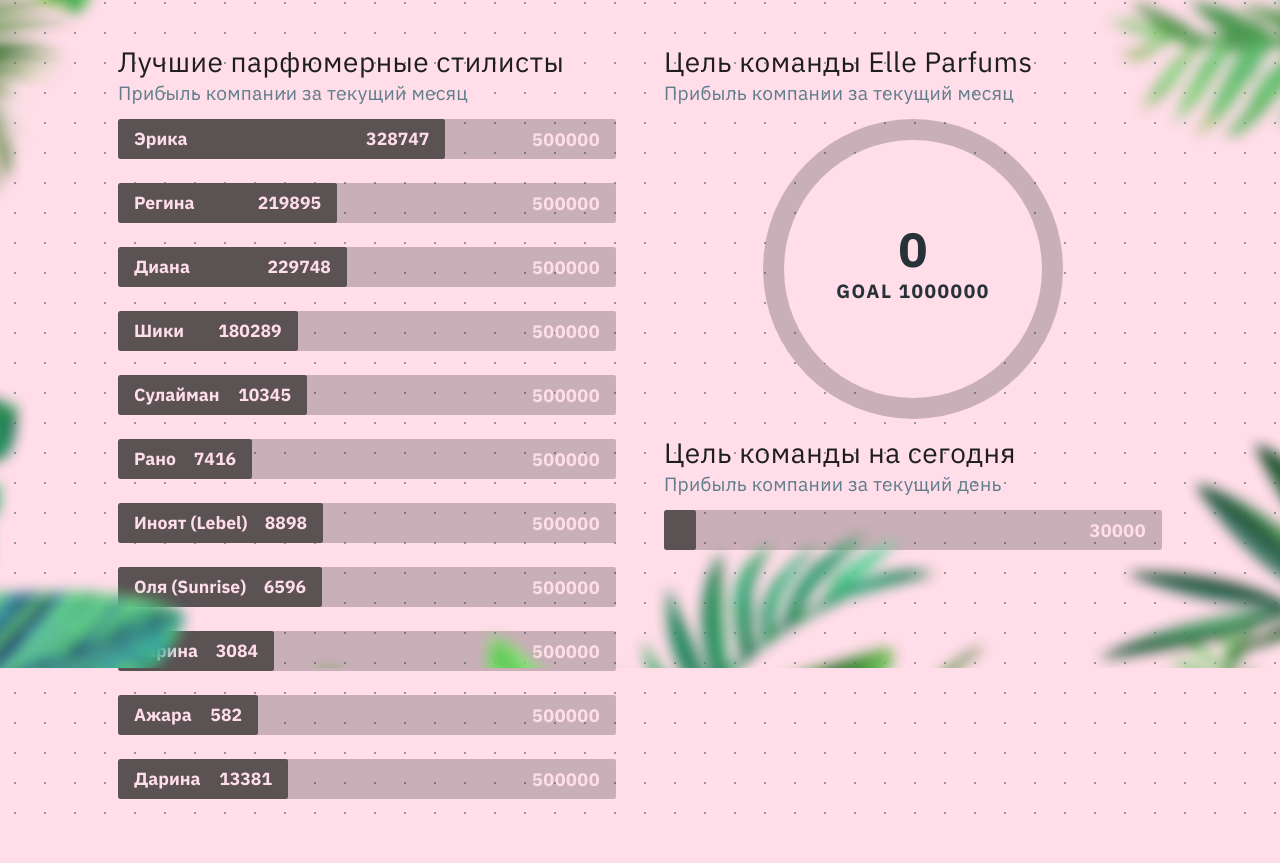
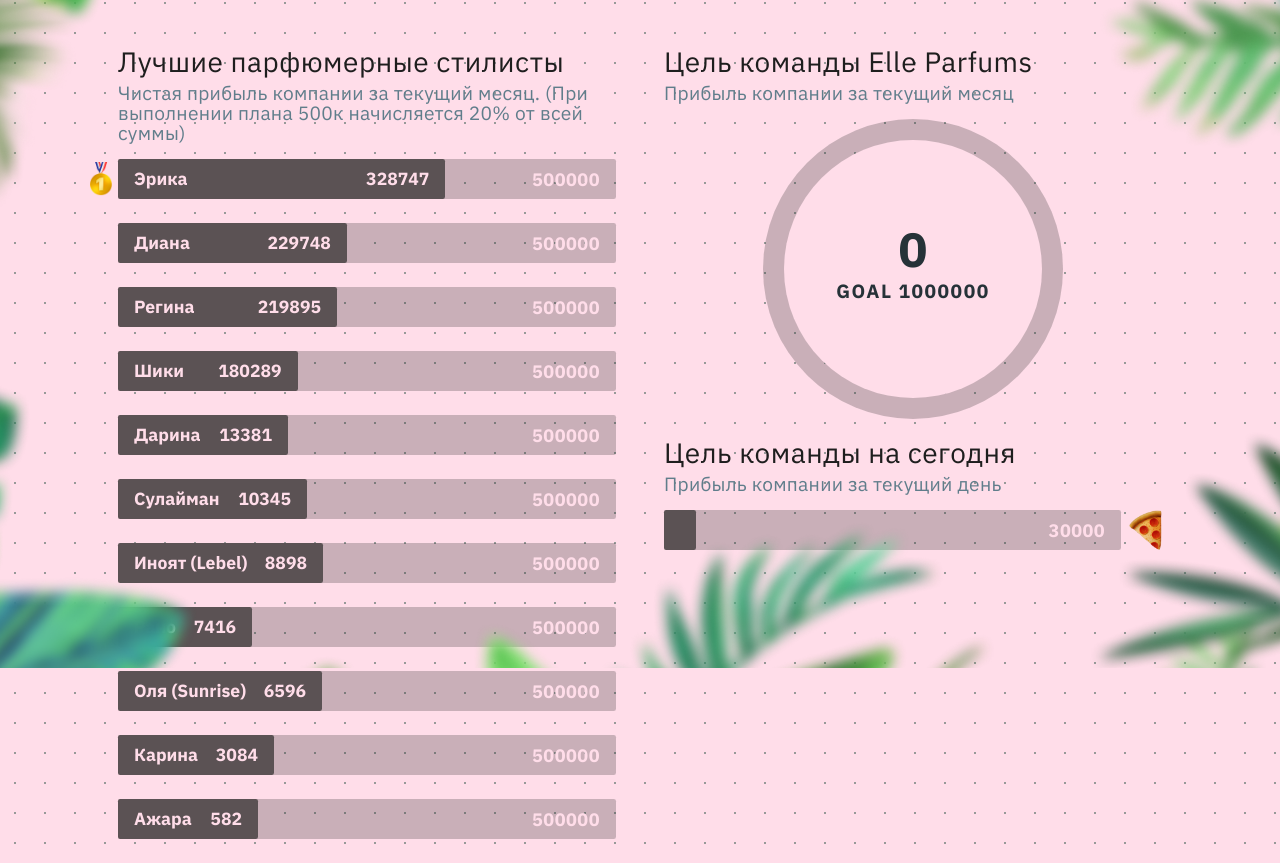
Before and after one commit to LeraPolovinkina/ElleParfums, a Django app: page / in a window 1280 px wide. Shown: the part 132-995 px from the top of the page. Before the commit the page ends 946 px from the top, so only its background shows below. Run offline with Django 4.2, Linux system fonts and the light colour scheme; data comes from the database, SQL or seed files in the repository; both versions use the stored data as it was after the commit; data that the repository does not hold is empty; parts of the project's set-up code (start-up, migrations or seed data) failed here and were passed over; some libraries are stand-ins or nearby versions.

Commit message:
пицца и медаль

```diff
--- a/blog/views.py
+++ b/blog/views.py
@@ -10,6 +10,7 @@
 def home(request):
     # Данные, которые вы хотите передать на страницу
     employee = User.objects.filter(is_active=True)
+    employee = employee.order_by('-profit')
 
     new_api_users = req.get_all_employees()
     today = req.get_today_statistic()
@@ -34,7 +35,8 @@
 
     my_variable_value = StaticValue.objects.first()
     # Передача данных в шаблон
-    context = {'users': employee,
+    context = {'first': employee[0],
+               'users': employee[1:],
                'variable': my_variable_value,
                'today': today,
                'month': month}
@@ -42,9 +44,10 @@
     # Возврат отрендеренного представления с передачей контекста
     return render(request, 'index.html', context)
 
+
 class Update(View):
     def get(self, request, *args, **kwargs):
-        employee = User.objects.filter(is_active=True)
+        employee = User.objects.filter(is_active=True).order_by('-profit')
 
         new_api_users = req.get_all_employees()
         today = req.get_today_statistic()
@@ -71,7 +74,8 @@
 
         # # Преобразование QuerySet в список словарей
         employee_data = serializers.serialize('json', employee)
-        static_v = {'global_goal':my_variable_value.global_goal, 'employee_goal': my_variable_value.employee_goal, 'today_goal' : my_variable_value.today_goal}
+        static_v = {'global_goal': my_variable_value.global_goal, 'employee_goal': my_variable_value.employee_goal,
+                    'today_goal': my_variable_value.today_goal}
 
         # Логика обработки AJAX-запроса и формирования данных для отправки клиенту
         data = {'users': employee_data,
--- a/lera_2/settings.py
+++ b/lera_2/settings.py
@@ -116,8 +116,8 @@
 
 # Static files (CSS, JavaScript, Images)
 # https://docs.djangoproject.com/en/4.2/howto/static-files/
-PROJECT_ROOT = os.path.normpath(os.path.dirname(file))
-STATIC_ROOT = os.path.join(PROJECT_ROOT, 'static')
+# PROJECT_ROOT = os.path.normpath(os.path.dirname(file))
+# STATIC_ROOT = os.path.join(PROJECT_ROOT, 'static')
 STATIC_URL = 'static/'
 STATICFILES_DIRS = [os.path.join(BASE_DIR, 'static')]
 
--- a/static/css/style.css
+++ b/static/css/style.css
@@ -1,6 +1,7 @@
 * {
     font-family: 'IBM Plex Sans';
 }
+
 body {
     background-image: radial-gradient(rgba(0, 0, 0, 0.4) 5%, #ffdde9 1%);
     background-position: 0 0;
@@ -9,6 +10,7 @@
     margin: 0;
     padding: 0;
 }
+
 .logo {
     height: 6rem;
 }
@@ -24,6 +26,7 @@
     letter-spacing: 0.496657px;
     color: #1E1E1E;
 }
+
 p.sub_heading {
     font-family: 'IBM Plex Sans';
     font-style: normal;
@@ -46,11 +49,13 @@
     display: flex;
     background: rgba(30, 30, 30, 0.24);
     border-radius: 2.25753px;
+    overflow: visible;
 }
+
 .progress:after {
     content: attr(data-max);
     margin-left: auto;
-    padding-right: 1rem!important;
+    padding-right: 1rem !important;
     font-family: 'IBM Plex Sans';
     font-style: normal;
     font-weight: 700;
@@ -63,11 +68,13 @@
     position: absolute;
     right: 0;
 }
+
 .progress-bar {
     background: #5b5254;
     border-radius: 2.25753px;
     z-index: 1;
 }
+
 .progress-bar span {
     color: #ffdde9 !important;
 }
@@ -75,6 +82,7 @@
 .progress-bar .current {
     margin-left: 1rem;
 }
+
 .circle-h1 {
     font-family: 'IBM Plex Sans';
     font-style: normal;
@@ -85,6 +93,7 @@
     color: #263238;
 
 }
+
 .circle-sub {
     font-family: 'IBM Plex Sans';
     font-style: normal;
@@ -97,14 +106,25 @@
     color: #263238;
 
 }
+
 #parallax {
     position: fixed;
     width: 100%;
     height: 100%;
-    background-image: url("../img/leaves2-1.png"), url("../img/leaves2-2.png") ;
+    background-image: url("../img/leaves2-1.png"), url("../img/leaves2-2.png");
     background-repeat: no-repeat;
     background-position: 50% 50%;
-    background-size:  cover;
+    background-size: cover;
     pointer-events: none;
     z-index: 2;
 }
+
+.empl-medal {
+    display: inline-block;
+    position: absolute;
+    width: 2.1rem !important;
+    height: 2.1rem !important;
+    left: -2.1rem;
+    top: 0.2rem;
+    margin-right: 10px;
+}
--- a/static/js/script.js
+++ b/static/js/script.js
@@ -54,6 +54,16 @@
             $('#user-list').empty();
             // Добавление каждого пользователя из полученных данных на страницу
             $.each(users_s, function (index, user) {
+                if (index === 0) {
+                    // Создаем HTML-код с данными пользователя
+                    var userHtml = '<div class="progress mb-4" data-max="' + variable['employee_goal'] + '" style="height: 2.5rem;">' +
+                        '<div class="progress-bar d-flex flex-row justify-content-between px-3" role="progressbar" ' +
+                        'data-cur="' + user['fields']['profit'] + '" aria-valuenow="25" aria-valuemin="0" aria-valuemax="100">' +
+                        '<span class="float-end"><img src="/static/img/1f947.png" class="empl-medal" alt="">' + user['fields']['name'] + '</span>' +
+                        '<span class="current float-end">' + user['fields']['profit'] + ' </span>' +
+                        '</div>' +
+                        '</div>';
+                } else {
                     // Создаем HTML-код с данными пользователя
                     var userHtml = '<div class="progress mb-4" data-max="' + variable['employee_goal'] + '" style="height: 2.5rem;">' +
                         '<div class="progress-bar d-flex flex-row justify-content-between px-3" role="progressbar" ' +
@@ -62,6 +72,8 @@
                         '<span class="current float-end">' + user['fields']['profit'] + ' </span>' +
                         '</div>' +
                         '</div>';
+                }
+
                 // Вставляем созданный HTML-код в нужное место на странице
                 $('#user-list').append(userHtml);
             });
--- a/templates/index.html
+++ b/templates/index.html
@@ -26,8 +26,16 @@
     <div class="row gx-5">
         <div class="col mt-5">
             <h3>Лучшие парфюмерные стилисты</h3>
-            <p class="sub_heading">Прибыль компании за текущий месяц</p>
+            <p class="sub_heading">Чистая прибыль компании за текущий месяц. (При выполнении плана 500к начисляется 20%
+                от всей суммы)</p>
             <div id="user-list">
+                <div class="progress mb-4" data-max="{{ variable.employee_goal }}" style="height: 2.5rem;">
+                    <div class="progress-bar d-flex flex-row justify-content-between px-3" role="progressbar"
+                         data-cur="{{ first.profit }}" aria-valuenow="25" aria-valuemin="0" aria-valuemax="100">
+                        <span class="float-end"><img src="/static/img/1f947.png" class="empl-medal" alt="">{{ first.name }}</span>
+                        <span class="current float-end">{{ first.profit }}</span>
+                    </div>
+                </div>
                 {% for user in users %}
                     <div class="progress mb-4" data-max="{{ variable.employee_goal }}" style="height: 2.5rem;">
                         <div class="progress-bar d-flex flex-row justify-content-between px-3" role="progressbar"
@@ -73,13 +81,19 @@
             <div>
                 <h3>Цель команды на сегодня</h3>
                 <p class="sub_heading">Прибыль компании за текущий день</p>
-                <div id="progress_day">
-                    <div class="progress mb-4" data-max="{{ variable.today_goal }}" style="height: 2.5rem;">
-                        <div class="progress-bar d-flex flex-row justify-content-between px-3" role="progressbar"
-                             data-cur="{{ today.profit }}">
-                            <span class="current m-0">Employee 1</span>
+                <div class="d-flex">
+                    <div class="flex-fill">
+                        <div id="progress_day">
+                            <div class="progress mb-4" data-max="{{ variable.today_goal }}" style="height: 2.5rem;">
+                                <div class="progress-bar d-flex flex-row justify-content-between px-3"
+                                     role="progressbar"
+                                     data-cur="{{ today.profit }}">
+                                    <span class="current m-0">Employee 1</span>
+                                </div>
+                            </div>
                         </div>
                     </div>
+                    <img style="height: 2.5rem" class="ps-2" src="{% static 'img/pizza.png' %}" alt="">
                 </div>
             </div>
         </div>
```
Also changed, not shown: db.sqlite3, static/img/1f947.png (added), static/img/pizza.png (added). Lines whose indentation alone changed are shown as unchanged.
